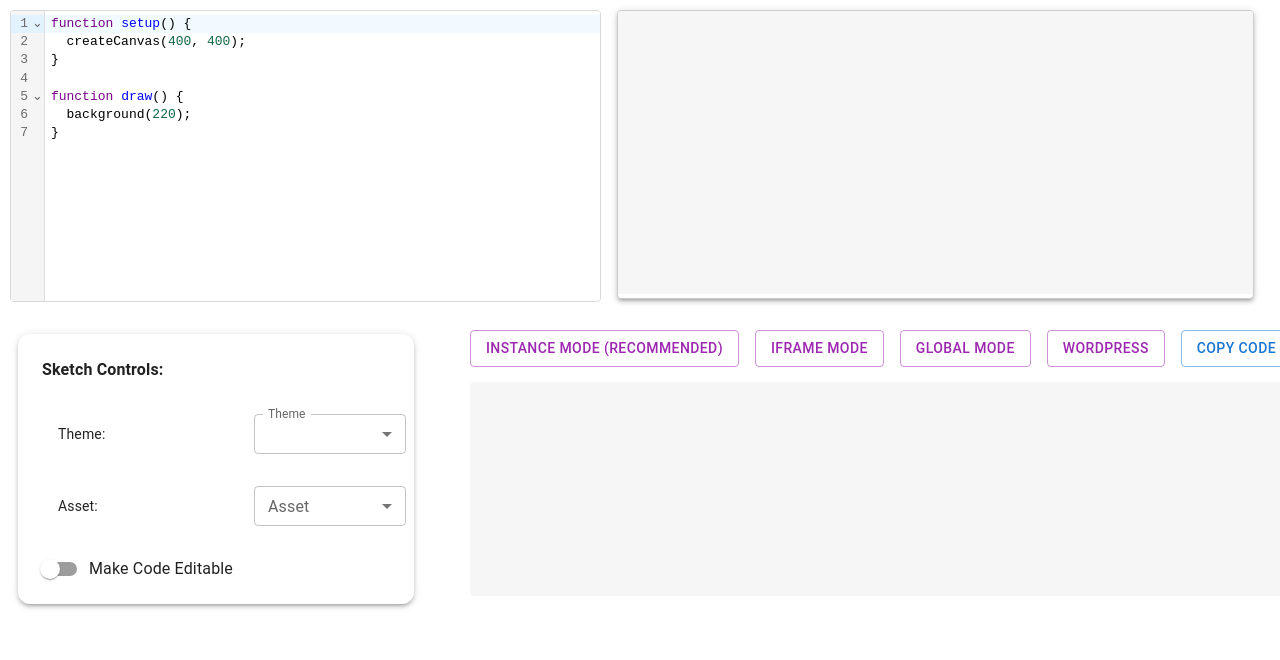
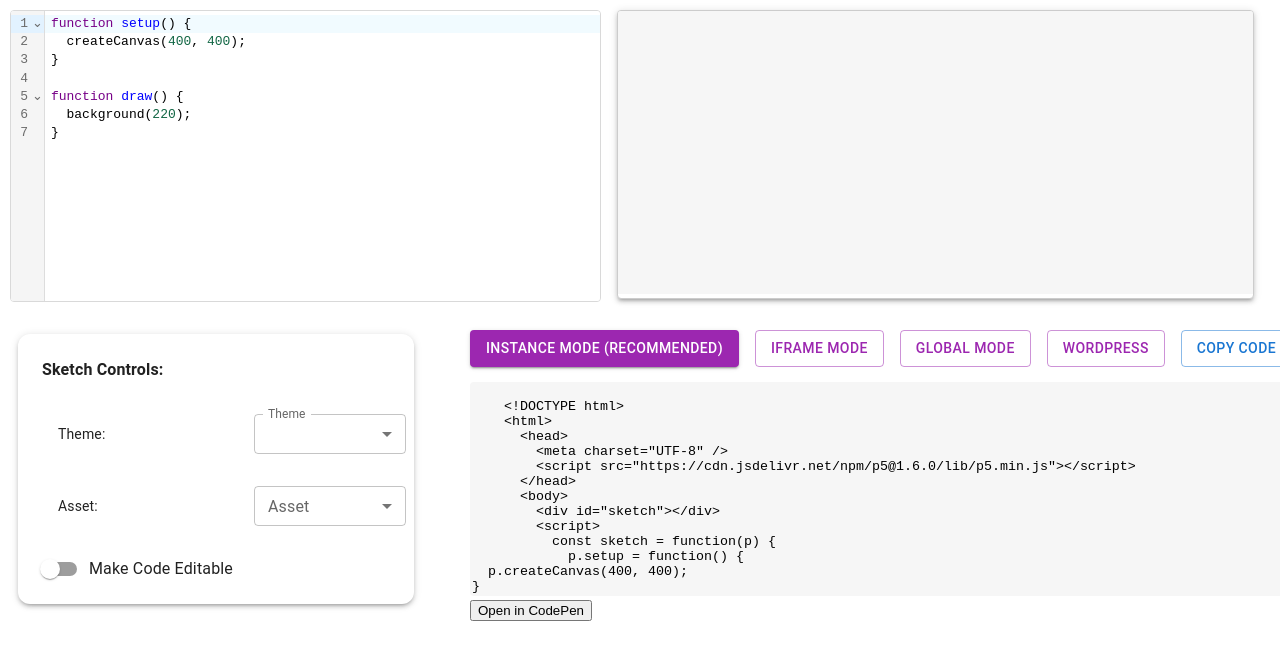
Before and after one commit to Nwakaego-Ego/Friendly_Sketch_Embeder, a React (Vite) app: page / in a window 1280 px wide. Shown: the top 660 px of the page. Built offline with nearby package versions, Linux system fonts and the light colour scheme; some icons are missing.

Commit message:
I aded the Codepen

```diff
--- a/src/App.jsx
+++ b/src/App.jsx
@@ -16,7 +16,7 @@ import {
 import "./App.css";
 
 function App() {
-  const [embedMode, setEmbedMode] = useState(null);
+  const [embedMode, setEmbedMode] = useState("instance");
   const [shouldRun, setShouldRun] = useState(false);
   const [theme, setTheme] = useState("dark");
   const [code, setCode] = useState(`function setup() {
--- a/src/Components/EmbedCodeButtonsPanel/EmbedCodeBox.jsx
+++ b/src/Components/EmbedCodeButtonsPanel/EmbedCodeBox.jsx
@@ -1,119 +1,78 @@
-import React, { useState } from "react";
-import { generateInstanceEmbed } from "../../utils/EmbedUtils";
-import "./EmbedCodeBox.css";
+// import "./EmbedCodeBox.css";
 
-const EmbedCodeBox = ({ embedCode }) => {
-  // const [copied, setCopied] = useState(false);
-
-  // let embedCode = "";
-  // if (embedMode === "instance") {
-  //   embedCode = generateInstanceEmbed(code);
-  // }
-
-  // if (embedMode === "instance") {
-  //   embedCode = generateInstanceEmbed(code);
-  // } else if (embedMode === "global") {
-  //   embedCode = generateGlobalEmbed(code);
-  // } else {
-  //   embedCode = generateIframeEmbed(code);
-  // }
-
-  // console.log(generateInstanceEmbed(code));
-
-  // console.log(embedCode);
-
-  // const handleCopy = () => {
-  //   navigator.clipboard.writeText(embedCode);
-  //   setCopied(true);
-  //   setTimeout(() => setCopied(false), 2000);
-  // };
-
-  console.log(embedCode);
-
-  return (
-    <div className="">
-      <textarea readOnly value={embedCode} rows="10" className="code-box" />
-    </div>
-  );
-};
-
-export default EmbedCodeBox;
-
-// components/EmbedCodeBox.jsx
-// import React, { useState } from "react";
-// import { generateInstanceEmbed } from "../utils/generateInstanceEmbed";
-// import { generateIframeEmbed } from "../utils/generateIframeEmbed";
-// import { generateGlobalEmbed } from "../utils/generateGlobalEmbed";
-
-// const EmbedCodeBox = ({ code }) => {
-//   const [embedMode, setEmbedMode] = useState("iframe");
-//   const [copied, setCopied] = useState(false);
-
-//   let embedCode = "";
-
-//   if (embedMode === "instance") {
-//     embedCode = generateInstanceEmbed(code);
-//   } else if (embedMode === "global") {
-//     embedCode = generateGlobalEmbed(code);
-//   } else {
-//     embedCode = generateIframeEmbed(code);
-//   }
-
-//   const handleCopy = () => {
-//     navigator.clipboard.writeText(embedCode);
-//     setCopied(true);
-//     setTimeout(() => setCopied(false), 2000);
-//   };
+// const EmbedCodeBox = ({ embedCode }) => {
+//   console.log(embedCode);
 
 //   return (
-//     <div className="mt-6 border p-4 rounded shadow">
-//       <h2 className="text-lg font-semibold mb-2">Embed Code</h2>
-
-//       <div className="mb-2">
-//         <label className="mr-4">
-//           <input
-//             type="radio"
-//             value="iframe"
-//             checked={embedMode === "iframe"}
-//             onChange={(e) => setEmbedMode(e.target.value)}
-//           />
-//           Iframe
-//         </label>
-//         <label className="mr-4">
-//           <input
-//             type="radio"
-//             value="instance"
-//             checked={embedMode === "instance"}
-//             onChange={(e) => setEmbedMode(e.target.value)}
-//           />
-//           Instance Mode
-//         </label>
-//         <label>
-//           <input
-//             type="radio"
-//             value="global"
-//             checked={embedMode === "global"}
-//             onChange={(e) => setEmbedMode(e.target.value)}
-//           />
-//           Global Mode
-//         </label>
-//       </div>
-
-//       <textarea
-//         readOnly
-//         value={embedCode}
-//         rows="12"
-//         className="w-full p-2 border font-mono text-sm"
-//       />
-
-//       <button
-//         onClick={handleCopy}
-//         className="mt-2 px-4 py-2 bg-blue-600 text-white rounded"
-//       >
-//         {copied ? "Copied!" : "Copy Code"}
-//       </button>
+//     <div className="">
+//       <textarea readOnly value={embedCode} rows="10" className="code-box" />
 //     </div>
 //   );
 // };
 
 // export default EmbedCodeBox;
+
+import React from "react";
+import "./EmbedCodeBox.css";
+import {
+  generateInstanceEmbed,
+  generateGlobalEmbed,
+  generateIframeEmbed,
+} from "../../utils/EmbedUtils";
+
+const EmbedCodeBox = ({ code, embedMode, embedCode }) => {
+  const openInCodePen = () => {
+    let html = "";
+
+    if (mode === "instance") {
+      html = generateInstanceEmbed(code);
+    } else if (mode === "global") {
+      html = generateGlobalEmbed(code);
+    } else if (mode === "iframe") {
+      html = generateIframeEmbed(code);
+    }
+
+    const data = {
+      title: "p5.js Sketch",
+      html,
+    };
+
+    const form = document.createElement("form");
+    form.action = "https://codepen.io/pen/define";
+    form.method = "POST";
+    form.target = "_blank";
+
+    const input = document.createElement("input");
+    input.type = "hidden";
+    input.name = "data";
+    input.value = JSON.stringify(data);
+
+    form.appendChild(input);
+    document.body.appendChild(form);
+    form.submit();
+    document.body.removeChild(form);
+  };
+
+  return (
+    <div>
+      {/* <textarea
+        readOnly
+        value={generateEmbedPreview(userCode, mode)}
+        rows="10"
+        className="code-box"
+      /> */}
+      <textarea readOnly value={embedCode} rows="10" className="code-box" />
+      <button onClick={openInCodePen}>Open in CodePen</button>
+    </div>
+  );
+};
+
+// helper so textarea shows correct embed code preview
+function generateEmbedPreview(userCode, mode) {
+  if (mode === "instance") return generateInstanceEmbed(userCode);
+  if (mode === "global") return generateGlobalEmbed(userCode);
+  if (mode === "iframe") return generateIframeEmbed(userCode);
+  return "";
+}
+
+export default EmbedCodeBox;
--- a/src/utils/EmbedUtils.js
+++ b/src/utils/EmbedUtils.js
@@ -1,4 +1,35 @@
 import { convertToInstanceMode } from "./convertToInstanceMode";
+
+// export function generateInstanceEmbed(userCode) {
+//   const convertedCode = convertToInstanceMode(userCode);
+
+//   const html = `
+//     <!DOCTYPE html>
+//     <html>
+//       <head>
+//         <meta charset="UTF-8" />
+//         <script src="https://cdn.jsdelivr.net/npm/p5@1.6.0/lib/p5.min.js"></script>
+//       </head>
+//       <body>
+//         <div id="sketch"></div>
+//         <script>
+//           const sketch = function(p) {
+//             ${convertedCode}
+//           };
+//           new p5(sketch, "sketch");
+//         </script>
+//       </body>
+//     </html>
+//   `;
+
+//   const escaped = html
+//     .replace(/"/g, "&quot;")
+//     .replace(/\n/g, " ")
+//     .replace(/<\/script>/g, "<\\/script>");
+//   return `<iframe srcdoc="${escaped}" frameborder="0" style="border:none;width:100%;aspect-ratio:4/3;max-width:800px;height:auto;display:block;margin:auto;border-radius:12px;box-shadow:0 2px 8px rgba(0,0,0,0.15);"
+//   loading="lazy"
+//   allowfullscreen></iframe>`;
+// }
 
 export function generateInstanceEmbed(userCode) {
   const convertedCode = convertToInstanceMode(userCode);
@@ -22,44 +53,79 @@ export function generateInstanceEmbed(userCode) {
     </html>
   `;
 
-  const escaped = html
-    .replace(/"/g, "&quot;")
-    .replace(/\n/g, " ")
-    .replace(/<\/script>/g, "<\\/script>");
-  return `<iframe srcdoc="${escaped}" width="100%" height="400" frameborder="0"></iframe>`;
+  return html;
 }
 
+// export function generateGlobalEmbed(userCode) {
+//   return `<script src="https://cdnjs.cloudflare.com/ajax/libs/p5.js/1.9.0/p5.min.js"></script>
+//   <script>
+//   ${userCode}
+//   </script>`;
+// }
+
 export function generateGlobalEmbed(userCode) {
-  return `<script src="https://cdnjs.cloudflare.com/ajax/libs/p5.js/1.9.0/p5.min.js"></script>
+  const html =
+    `
+<!DOCTYPE html>
+<html lang="en">
+<head>
+  <meta charset="UTF-8" />
+  <meta name="viewport" content="width=device-width, initial-scale=1.0" />
+  <title>p5.js Global Mode Sketch</title>
+  <style>
+    html, body {
+      margin: 0;
+      padding: 0;
+      overflow: hidden;
+      background: #fff;
+    }
+    canvas {
+      display: block;
+    }
+  </style>
+  <script src="https://cdn.jsdelivr.net/npm/p5@1.9.2/lib/p5.min.js"></script>
+</head>
+<body>
   <script>
-  ${userCode}
-  </script>`;
+${userCode}
+// Prevent accidental closing script injection
+</scr` +
+    `ipt>
+</body>
+</html>
+  `.trim();
+
+  return html;
 }
 
 // export function generateIframeEmbed(userCode) {
 // return `<iframe srcdoc='<script src="https://cdnjs.cloudflare.com/ajax/libs/p5.js/1.9.0/p5.min.js"></script><script>${userCode}</script>' width='400' height='400'></iframe>`;
+
 export function generateIframeEmbed(userCode) {
-  const escapedCode = userCode
-    .replace(/<\/script>/g, "<\\/script>") // Prevent breaking out of script tag
-    .replace(/"/g, "&quot;") // Escape double quotes inside JavaScript
-    .replace(/'/g, "&#39;"); // Escape single quotes inside JavaScript
-
-  return `<iframe srcdoc='
-      <!DOCTYPE html>
-      <html>
+  const html = `
+    <!DOCTYPE html>
+    <html>
       <head>
         <script src="https://cdnjs.cloudflare.com/ajax/libs/p5.js/1.9.0/p5.min.js"></script>
         <style>body { margin: 0; padding: 0; overflow: hidden; }</style>
       </head>
       <body>
-        <script>${escapedCode}</script>
+        <script>
+          ${userCode}
+        <\/script>
       </body>
-      </html>
-    '
-    style="border:none;width:100%;aspect-ratio:4/3;max-width:800px;height:auto;display:block;margin:auto;border-radius:12px;box-shadow:0 2px 8px rgba(0,0,0,0.15);"
-    loading="lazy"
-    allowfullscreen
-    ></iframe>`;
+    </html>
+  `;
+
+  return html;
+
+  // const escaped = html
+  //   .replace(/"/g, "&quot;")
+  //   .replace(/\n/g, " ")
+  //   .replace(/\s+/g, " ")
+  //   .trim();
+
+  // return `<iframe srcdoc="${escaped}" width="100%" height="400" frameborder="0"></iframe>`;
 }
 
 export function generateWordPressEmbedCode(userCode) {
@@ -78,7 +144,9 @@ export function generateWordPressEmbedCode(userCode) {
     </html>
   `.trim();
 
-  const escaped = html.replace(/"/g, "&quot;").replace(/\n/g, " ");
+  return html;
 
-  return `<iframe srcdoc="${escaped}" width="100%" height="400" frameborder="0"></iframe>`;
+  // const escaped = html.replace(/"/g, "&quot;").replace(/\n/g, " ");
+
+  // return `<iframe srcdoc="${escaped}" width="100%" height="400" frameborder="0"></iframe>`;
 }
```
